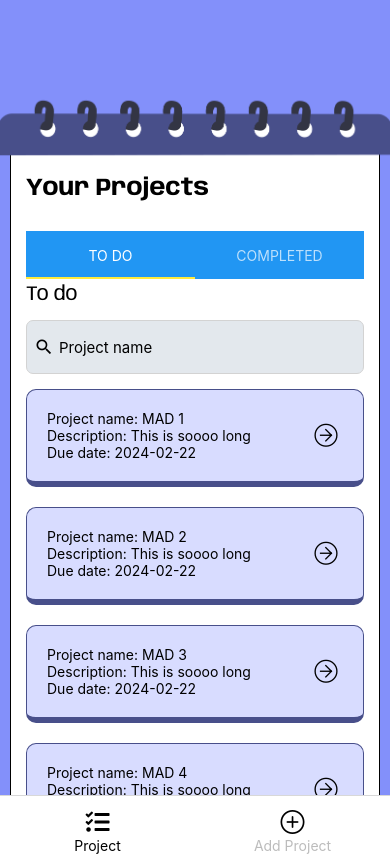
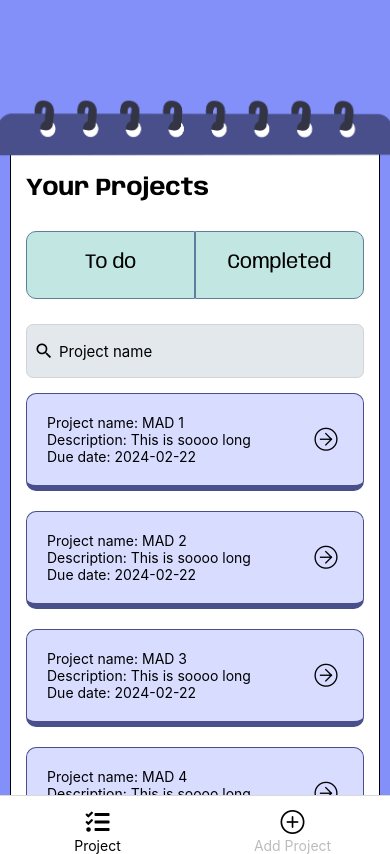
Before and after one commit to Waffle-Cone/Sparkels, a React Native app: screen /ProjectListScreen in a window 390 px wide. Built offline with nearby package versions, Linux system fonts and the light colour scheme.

Commit message:
Created ToDo and Completed buttons for filter

```diff
--- a/src/components/context/ProjectContext.js
+++ b/src/components/context/ProjectContext.js
@@ -11,7 +11,7 @@ export const ProjectProvider = ({ children }) => {
   const [projects, setProjects] = useState(initialProjects);
   //console.log(`Context ==== ${JSON.stringify(projects)}`);
 
-  // Handlers -------------------------
+  // Persistent Storage ---------------
   const loadProjects = async () => {
     console.log("load");
 
@@ -43,6 +43,7 @@ export const ProjectProvider = ({ children }) => {
     saveProjects();
   }, [projects]);
 
+  // Handlers -------------------------
   const updateProjectTasks = (projectId, newTasks) => {
     setProjects((prevProjects) => {
       return prevProjects.map((project) => {
--- a/src/components/screens/ProjectListScreen.js
+++ b/src/components/screens/ProjectListScreen.js
@@ -6,7 +6,7 @@
 
 // Fonts documentation https://docs.expo.dev/develop/user-interface/fonts/
 
-// React Native Tab View https://reactnavigation.org/docs/tab-view/
+// Data Filter when pressing buttons https://codesandbox.io/p/sandbox/data-filter-when-pressing-buttons-react-native-iszf2?file=%2Fsrc%2FApp.js
 
 // -----------------------------------------------------
 
@@ -16,7 +16,7 @@ import {
   Text,
   View,
   Image,
-  useWindowDimensions,
+  TouchableOpacity,
 } from "react-native";
 import { useFonts } from "expo-font";
 import React, { useContext, useEffect, useState } from "react";
@@ -32,17 +32,10 @@ const ProjectListScreen = ({ navigation }) => {
     AnybodyRegular: require("./../../../assets/fonts/Anybody-Regular.ttf"),
   });
 
-  const layout = useWindowDimensions();
-
   // State ---------------------------
   const { projects } = useContext(ProjectContext);
   const [search, setSearch] = useState(null);
   const [searchResults, setSearchResults] = useState([]);
-  const [index, setIndex] = useState(0);
-  const [routes] = useState([
-    { key: "todo", title: "To do" },
-    { key: "completed", title: "Completed" },
-  ]);
 
   //console.log(JSON.stringify(projects));
 
@@ -65,19 +58,6 @@ const ProjectListScreen = ({ navigation }) => {
     Keyboard.dismiss();
   };
 
-  const ToDoProjects = () => (
-    <View style={{ flex: 1, backgroundColor: "#ff4081" }} />
-  );
-
-  const CompletedProjects = () => (
-    <View style={{ flex: 1, backgroundColor: "#673ab7" }} />
-  );
-
-  const renderScene = SceneMap({
-    todo: ToDoProjects,
-    completed: CompletedProjects,
-  });
-
   // View -----------------------------
   return (
     <View style={styles.container}>
@@ -87,14 +67,16 @@ const ProjectListScreen = ({ navigation }) => {
       />
       <View style={styles.notebookBorder}>
         <Text style={styles.h1}>Your Projects</Text>
-        <TabView
-          navigationState={{ index, routes }}
-          renderScene={renderScene}
-          onIndexChange={setIndex}
-          style={styles.tabView}
-          initialLayout={{ width: layout.width }}
-        />
-        <Text style={styles.h2}>To do</Text>
+
+        <View style={styles.filterButtonsContainer}>
+          <TouchableOpacity style={styles.todoButton}>
+            <Text style={styles.h2}>To do</Text>
+          </TouchableOpacity>
+          <TouchableOpacity style={styles.completedButton}>
+            <Text style={styles.h2}>Completed</Text>
+          </TouchableOpacity>
+        </View>
+
         <SearchBar
           placeholder={"Project name"}
           value={search}
@@ -158,36 +140,33 @@ const styles = StyleSheet.create({
     color: "black",
     fontFamily: "AnybodyRegular",
   },
-  projectContainer: {
+  filterButtonsContainer: {
+    flexDirection: "row",
+    justifyContent: "center",
+    marginVertical: 20,
     borderRadius: 10,
+  },
+  todoButton: {
+    flex: 1,
+    borderTopLeftRadius: 10,
+    borderBottomLeftRadius: 10,
     borderColor: "#607C9E",
-    borderBottomWidth: 6,
-    borderTopWidth: 1,
-    borderLeftWidth: 1,
-    borderRightWidth: 1,
+    borderWidth: 1,
     backgroundColor: "#C2E7E3",
-    marginVertical: 10,
-    padding: 20,
-    flexDirection: "row",
-    justifyContent: "space-between",
+    padding: 15,
+    //flexDirection: "row",
+    justifyContent: "center",
     alignItems: "center",
   },
-  projectDetails: {
+  completedButton: {
     flex: 1,
-  },
-  tabView: {
-    flex: 1,
-    marginTop: 20,
-    backgroundColor: "transparent",
-  },
-  tabBar: {
-    backgroundColor: "red",
-  },
-  label: {
-    color: "black",
-    fontWeight: "bold",
-  },
-  indicator: {
-    backgroundColor: "red",
+    borderTopRightRadius: 10,
+    borderBottomRightRadius: 10,
+    borderColor: "#607C9E",
+    borderWidth: 1,
+    backgroundColor: "#C2E7E3",
+    padding: 15,
+    justifyContent: "center",
+    alignItems: "center",
   },
 });
```
